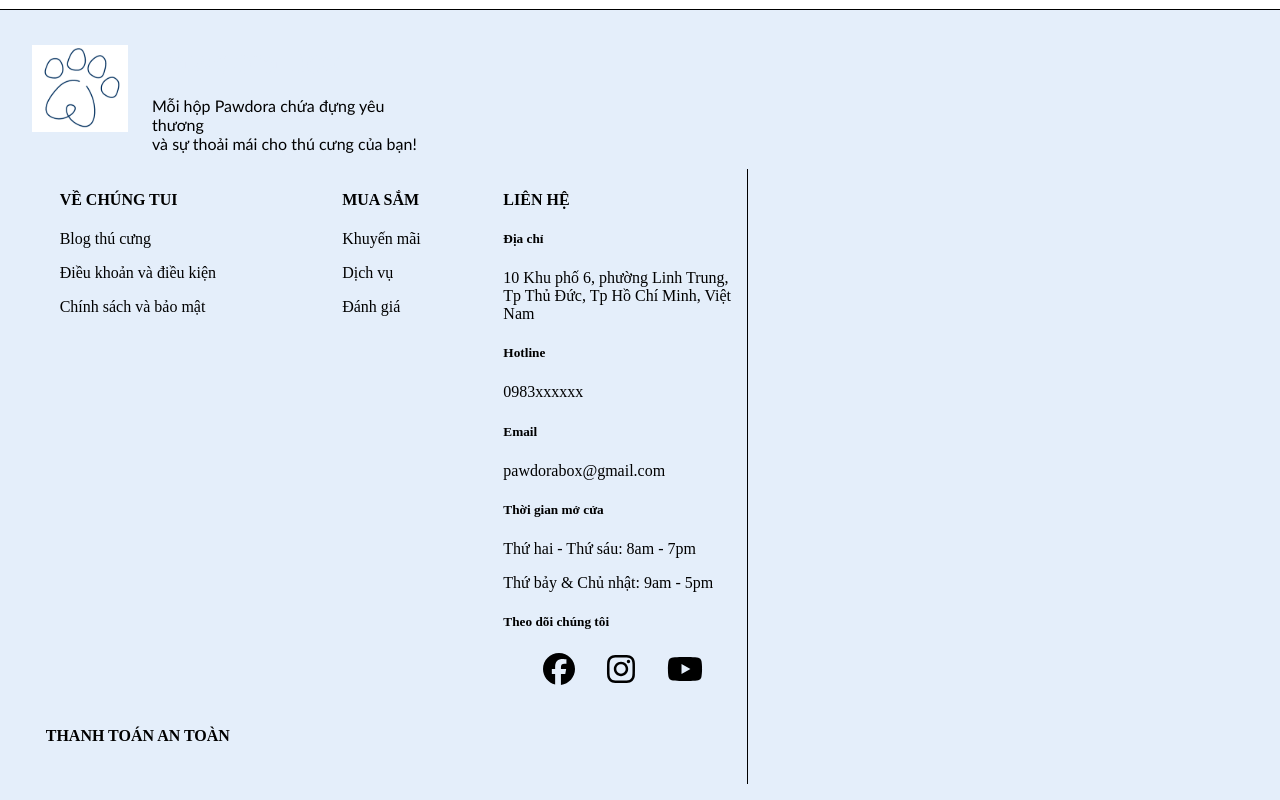
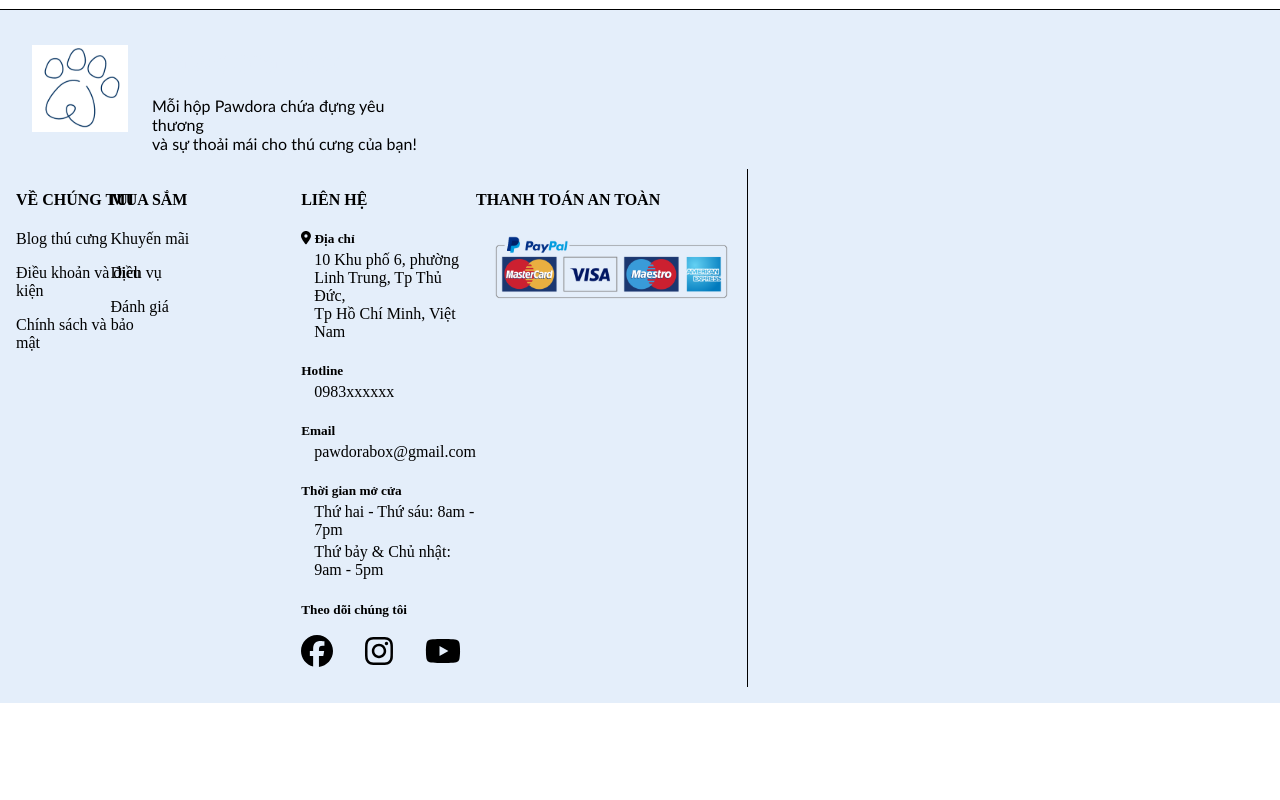
Before and after one commit to YaseiTanuki/Pawdora-Box, a React (Vite) app: page / in a window 1280 px wide. Shown: the part 2938-3738 px from the top of the page. After the commit the page ends 3641 px from the top, so only its background shows below. Built offline with nearby package versions, Linux system fonts and the light colour scheme.

Commit message:
use image for social media icon

```diff
--- a/src/components/small_components/footer_info/footer_info.jsx
+++ b/src/components/small_components/footer_info/footer_info.jsx
@@ -1,5 +1,8 @@
 import "./footer_info.scss"
 import SocialMedia from "../social_media/social_media"
+import { FontAwesomeIcon } from "@fortawesome/react-fontawesome"
+import paymentMethod from "../../../assets/img/payment.svg"
+
 
 const FooterInfo = () => {
     return (
@@ -18,11 +21,11 @@
             </article>
             <article className="finfo-contact">
                 <h4>LIÊN HỆ</h4>
-                <h5>Địa chỉ</h5>
-                <p>10 Khu phố 6, phường Linh Trung, Tp Thủ Đức, Tp Hồ Chí Minh, Việt Nam</p>
-                <h5>Hotline</h5>
+                <h5><FontAwesomeIcon icon="location-dot"/> Địa chỉ</h5>
+                <p>10 Khu phố 6, phường Linh Trung, Tp Thủ Đức,<br />Tp Hồ Chí Minh, Việt Nam</p>
+                <h5><FontAwesomeIcon icon="phone"/> Hotline</h5>
                 <p>0983xxxxxx</p>
-                <h5>Email</h5>
+                <h5><FontAwesomeIcon icon="envelope"/> Email</h5>
                 <p>pawdorabox@gmail.com</p>
                 <h5>Thời gian mở cửa</h5>
                 <p>Thứ hai - Thứ sáu: 8am - 7pm</p>
@@ -33,7 +36,7 @@
             <article className="finfo-payment-method">
                 <h4>THANH TOÁN AN TOÀN</h4>
                 <article>
-                    <img src="" alt="" />
+                    <img src={paymentMethod} alt="" />
                 </article>
             </article>
         </section>
--- a/src/components/small_components/footer_info/footer_info.scss
+++ b/src/components/small_components/footer_info/footer_info.scss
@@ -1,17 +1,35 @@
 .finfo-container {
     display: grid;
-    grid-template-columns: repeat(3, 1fr);
+    grid-template-columns: repeat(4, 1fr);
     justify-items: center;
 
     .finfo-contact {
         grid-column: 3 / 4;
+
+        p {
+            padding-left: 13px;
+            margin-top: -12px;
+        }
+
+        h5 {
+            margin-bottom: 16px;
+        }
+
+        ul {
+            padding: 0;
+        }
     }
 
     .finfo-shopping {
         grid-column: 2 / 3;
+        margin-left: -10rem;
     }
 
     .finfo-about-us {
         grid-column: 1 / 2;
     }
+
+    .finfo-payment-method {
+        grid-column: 4/5;
+    }
 }
```
